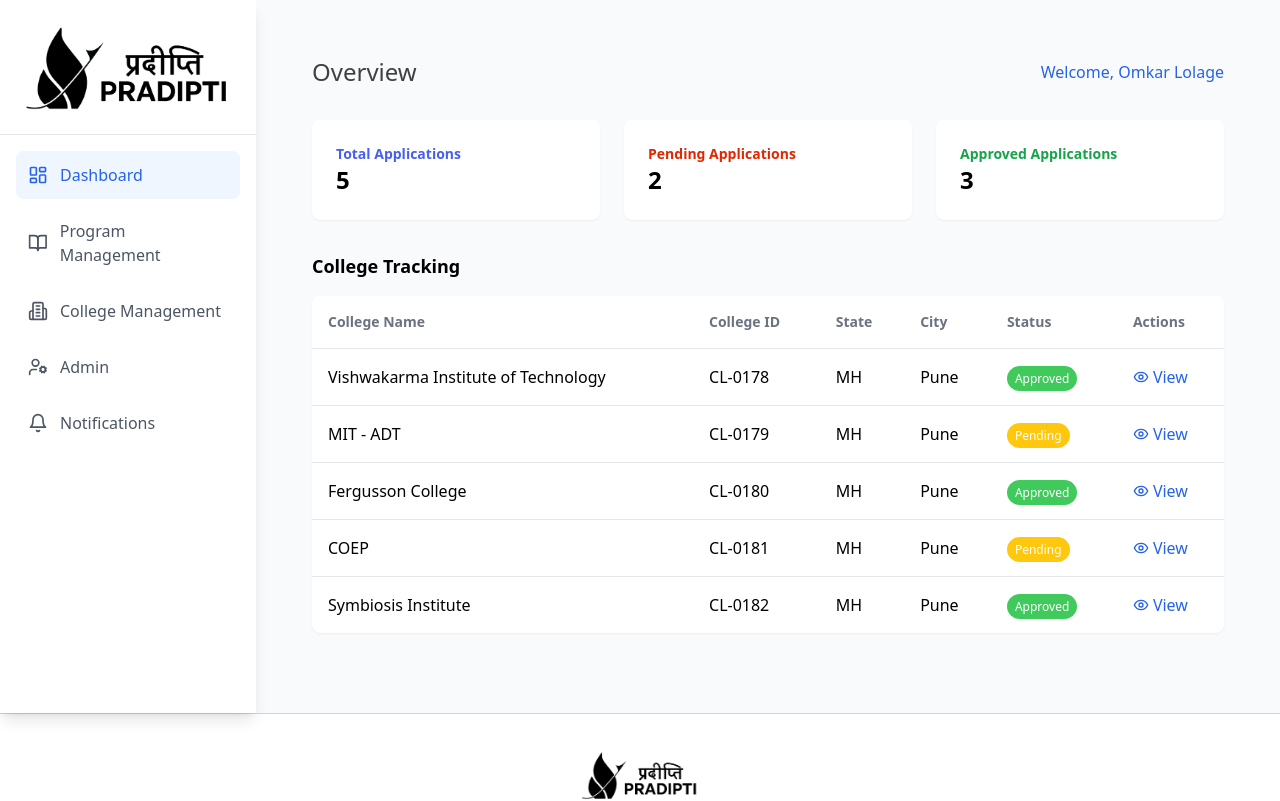
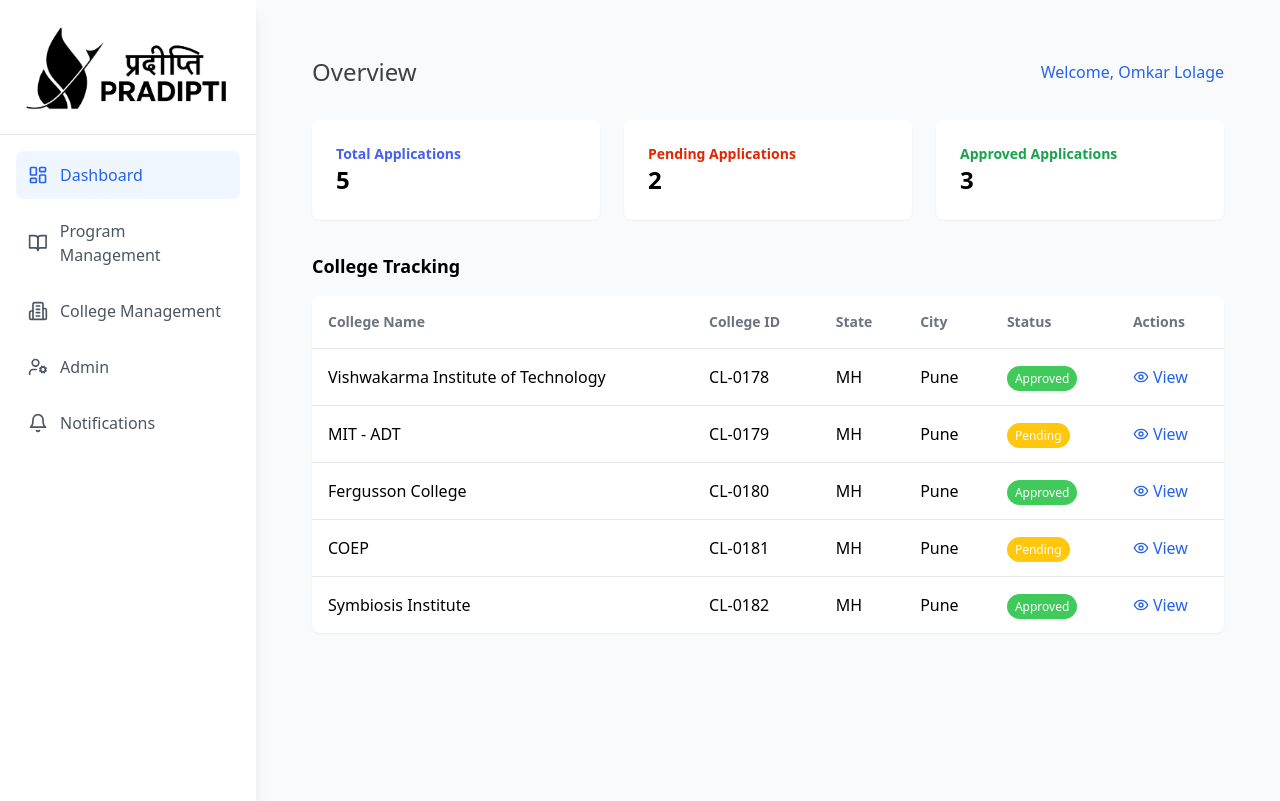
Before and after one commit to arya2004/Pradipti-Portal, a React (Vite) app in the folder client/: page / in a window 1280 px wide. Shown: the top 801 px of the page. Built offline with nearby package versions, Linux system fonts and the light colour scheme.

Commit message:
few design updates

```diff
--- a/client/src/pages/Dashboard.jsx
+++ b/client/src/pages/Dashboard.jsx
@@ -3,6 +3,7 @@ import { useNavigate } from "react-router-dom";
 import { StatCard } from "../components/StatCard";
 import { CollegeTable } from "../components/CollegeTable";
 import { api } from "../api/mockData";
+import Footer from "../components/Footer";
 
 export function Dashboard() {
   const [colleges, setColleges] = useState([]);
@@ -42,9 +43,12 @@ export function Dashboard() {
         <div className="bg-red-50 text-red-600 p-4 rounded-lg">{error}</div>
       </div>
     );
-  } /* Overview */
+  }
+
   return (
-    <div className="p-6 md:p-8 pt-16 md:pt-8">
+    <div className="flex flex-col min-h-screen">
+      {/* Main Content */}
+      <div className="flex-grow p-6 md:p-8 pt-16 md:pt-8">
         <div className="flex justify-between items-center mb-8">
           <h2 className="text-2xl text-tp font-SemiBold">Overview</h2>
           <div className="text-blue-600">
@@ -57,7 +61,11 @@ export function Dashboard() {
         </div>
 
         <div className="grid grid-cols-1 md:grid-cols-3 gap-6 mb-8">
-        <StatCard title="Total Applications" value={stats.total} type="total" />
+          <StatCard
+            title="Total Applications"
+            value={stats.total}
+            type="total"
+          />
           <StatCard
             title="Pending Applications"
             value={stats.pending}
@@ -73,6 +81,8 @@ export function Dashboard() {
         <div className="mb-6">
           <h3 className="text-lg font-semibold mb-4">College Tracking</h3>
           <CollegeTable colleges={colleges} loading={loading} />
+          {/* <Footer /> */}
+        </div>
       </div>
     </div>
   );
```
Lines whose indentation alone changed are shown as unchanged.
